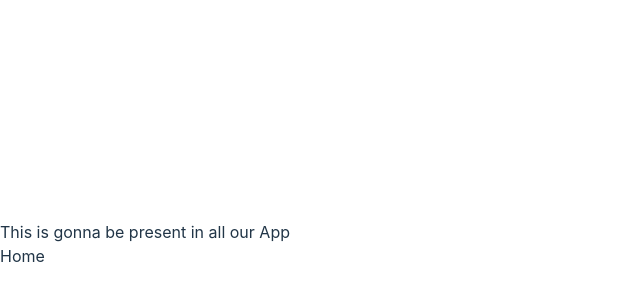
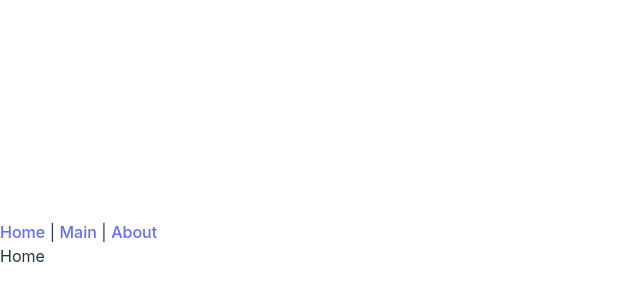
Before and after one commit to kuhn-moni/Project-3.0-React-Typescript-factbook, a React (Vite) app in the folder react_TS_factbook/: page / in a window 1280 px wide. Shown: the part 156-456 px from the top of the page, without its empty margins (0-640 px from the left). Built offline with nearby package versions, Linux system fonts and the light colour scheme.

Commit message:
nav bar added

```diff
--- a/react_TS_factbook/src/App.tsx
+++ b/react_TS_factbook/src/App.tsx
@@ -18,7 +18,7 @@
       <Route path="/" element={<Root />}>
         <Route index element={<Home />} />
         <Route path="/about" element={<About />} />
-        <Route path="main" element={<Main />} />
+        <Route path="/main" element={<Main />} />
       </Route>
     )
   );
@@ -33,7 +33,11 @@
 const Root = () => {
   return (
     <>
-      <div>This is gonna be present in all our App</div>
+      <nav>
+        <Link to="/">Home</Link> | <Link to="/main">Main</Link> |{" "}
+        <Link to="/about">About</Link>
+      </nav>
+
       <div>
         <Outlet />
       </div>
```
